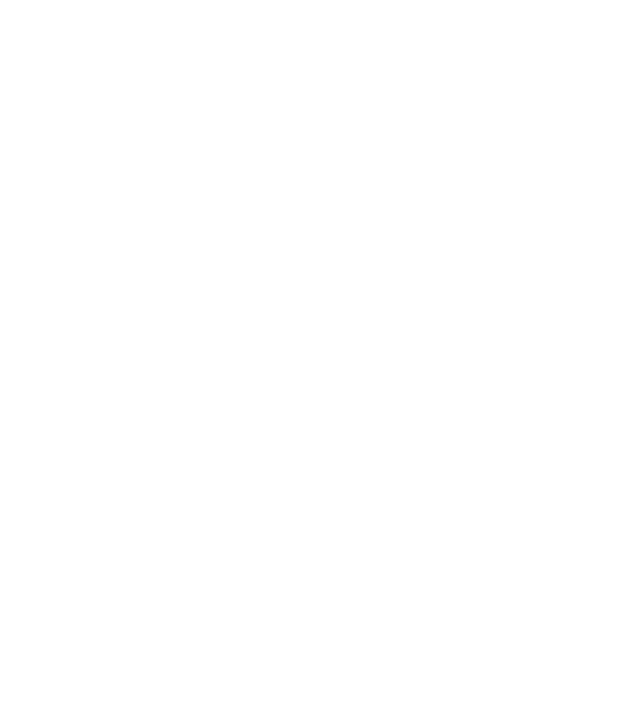
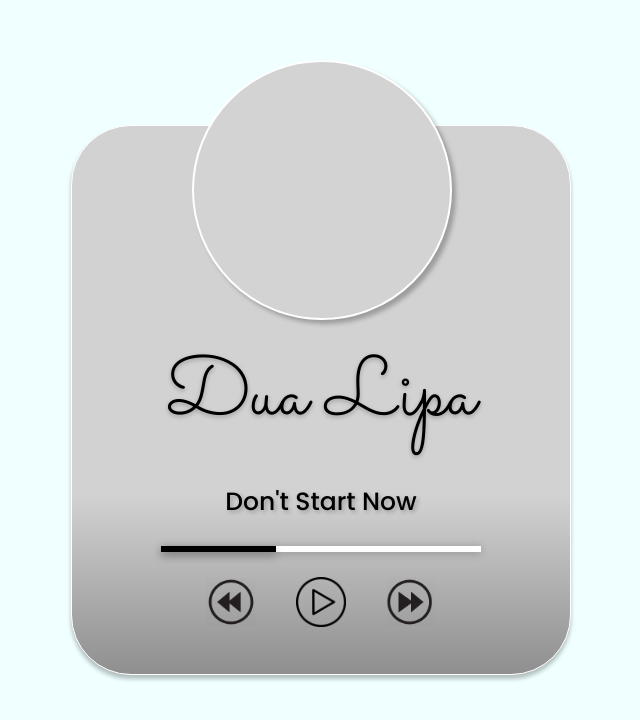
Before and after one commit to FranticMario/audioPlayer, a plain HTML site: page index.html in a window 1280 px wide. Shown: the whole page, without its empty margins (319-959 px from the left). Drawn offline with Linux system fonts and the light colour scheme.

Commit message:
feat: add audio player layout

```diff
--- /dev/null
+++ b/css/style.css
@@ -0,0 +1,97 @@
+* {
+    margin: 0;
+    padding: 0;
+    box-sizing: border-box;
+    font-family: 'Poppins', sans-serif;
+}
+
+.wrapper {
+    height: 100vh;
+    width: 100%;
+    display: flex;
+    justify-content: center;
+    align-items: center;
+    background-color: azure;
+}
+
+.player {
+    display: flex;
+    position: relative;
+    justify-content: center;
+
+    width: 500px;
+    height: 550px;
+
+    padding: 40px;
+    border-radius: 60px;
+    border: 1px solid #FFF;
+    background: linear-gradient(180deg, rgba(203, 203, 203, 0.15) 67.55%, rgba(0, 0, 0, 0.32) 100%), url(<path-to-image>), lightgray 50% / cover no-repeat;
+    box-shadow: 0px 4px 4px 0px rgba(0, 0, 0, 0.25);
+    backdrop-filter: blur(2px);
+}
+.player__circle {
+    width: 260px;
+    height: 260px;
+    position: absolute;
+    top: -12%;
+    left: 24%;
+    border-radius: 260px;
+    border: 2px solid #FFF;
+    background: url(<path-to-image>), lightgray 50% / cover no-repeat;
+    box-shadow: 4px 4px 4px 0px rgba(0, 0, 0, 0.25);
+}
+
+.player__content {
+    display: flex;
+    flex-direction: column;
+    justify-content: flex-end;
+    gap:25px;
+}
+
+.title__name {
+    color: #000;
+    text-align: center;
+    text-shadow: 0px 2px 4px rgba(0, 0, 0, 0.25);
+    font-family: Sacramento;
+    font-size: 83px;
+    font-style: normal;
+    font-weight: 400;
+    line-height: normal;
+}
+
+.title__name-song {
+    color: #000;
+    text-align: center;
+    text-shadow: 2px 2px 4px rgba(0, 0, 0, 0.25);
+    font-family: Poppins;
+    font-size: 25px;
+    font-style: normal;
+    font-weight: 500;
+    line-height: normal;
+}
+.progress__container {
+    width: 320px;
+    height: 6px;
+    background: #FFF;
+    filter: drop-shadow(0px 1px 4px rgba(0, 0, 0, 0.25));
+    cursor: pointer;
+}
+
+.progress {
+    width: 115px;
+    height: 6px;
+    background: #000;
+    filter: drop-shadow(0px 4px 4px rgba(0, 0, 0, 0.25));
+}
+
+.buttons {
+    display: flex;
+    justify-content: space-between;
+    align-self: center;
+    gap: 40px;
+}
+
+.img__btn {
+    height: 50px;
+
+}
--- a/index.html
+++ b/index.html
@@ -3,9 +3,38 @@
 <head>
     <meta charset="UTF-8">
     <meta name="viewport" content="width=device-width, initial-scale=1.0">
-    <title>Document</title>
+    <link rel="preconnect" href="https://fonts.googleapis.com">
+    <link rel="preconnect" href="https://fonts.gstatic.com" crossorigin>
+    <link href="https://fonts.googleapis.com/css2?family=Open+Sans&family=Poppins:wght@500&family=Sacramento&display=swap" rel="stylesheet">
+    <link rel="stylesheet" href="./css/style.css">
+    <title>Audio Player</title>
 </head>
 <body>
+        <div class="wrapper">
+            <div class="player">
+                <div class="player__circle">
+                    <img src="" alt="" class="circle__img">
+                </div>
 
+                <div class="player__content">
+                    <div class="title__name">Dua Lipa</div>
+                    <div class="title__name-song">Don't Start Now</div>
+
+                    <div class="progress__container">
+                        <div class="progress"></div>
+                    </div>
+
+
+                    <div class="buttons">
+                        <div class="btn prev"><img class="img__btn" src="./img/svg/backward.png" alt="btn"></div>
+                        <div class="btn play"><img class="img__btn img__src" src="./img/svg/play.png" alt="btn"></div>
+                        <div class="btn next"><img class="img__btn" src="./img/svg/forward.png" alt="btn"></div>
+                    </div>
+                </div>
+
+            </div>
+        </div>
+
+        <script src="./js/index.js"></script>
 </body>
 </html>
```
Also changed, not shown: img/dontstartnow.png (added), img/lemonade.png (added), img/svg/backward.png (added), img/svg/forward.png (added), img/svg/pause.png (added), img/svg/play.png (added), 2 other files.
